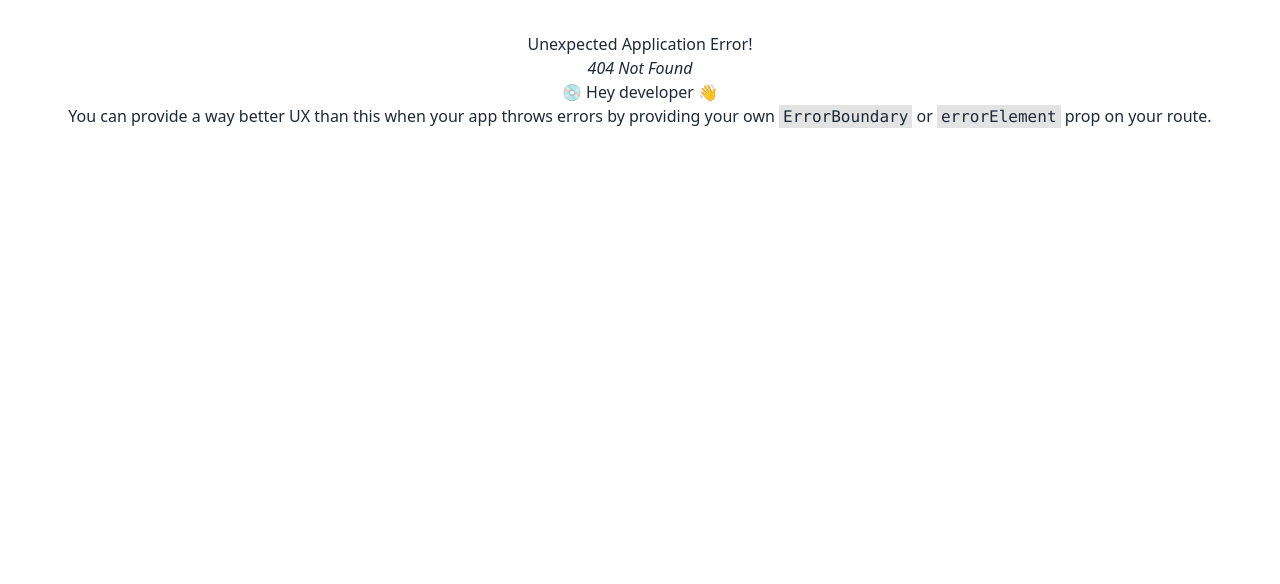
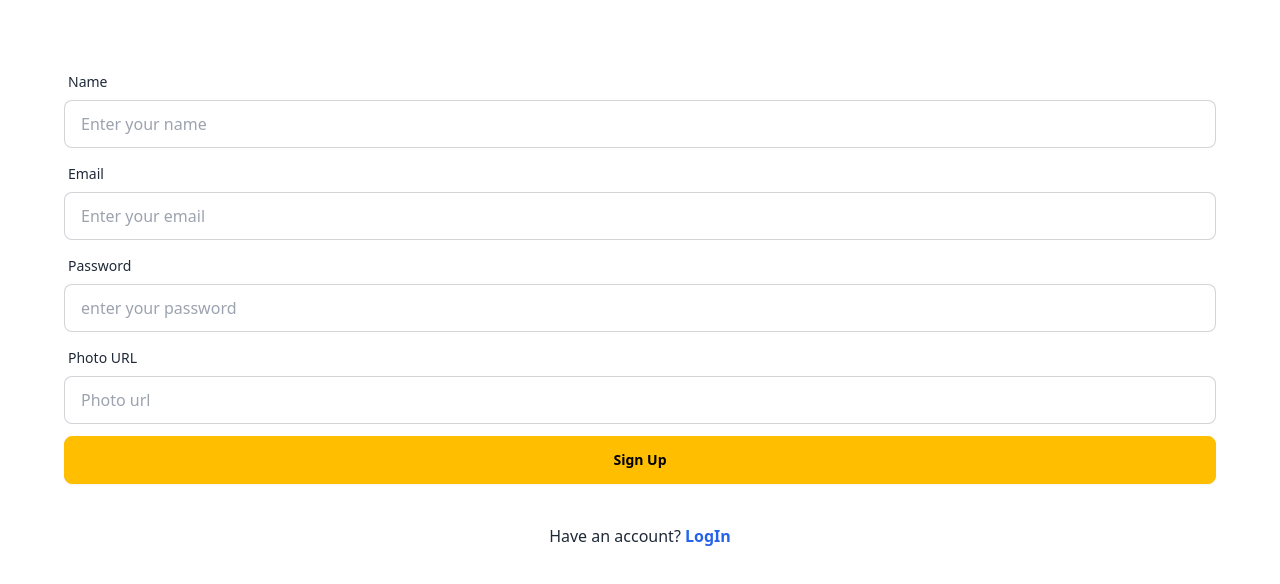
Before and after one commit to hasiburrahmanakash79/programming-contest, a React (Vite) app: page /adminRegi in a window 1280 px wide. Before the commit this address had no page. Shown: the top 584 px of the page. Built offline with nearby package versions, Linux system fonts and the light colour scheme; no server answers.

Commit message:
make login system

```diff
--- a/package.json
+++ b/package.json
@@ -11,6 +11,7 @@
   },
   "dependencies": {
     "axios": "^1.6.8",
+    "firebase": "^10.11.0",
     "localforage": "^1.10.0",
     "match-sorter": "^6.3.4",
     "react": "^18.2.0",
--- /dev/null
+++ b/src/Login/SignIn.jsx
@@ -0,0 +1,89 @@
+import { useContext, useState } from "react";
+import { AuthContext } from "../Provider/AuthProvider";
+import { Link, useLocation, useNavigate } from "react-router-dom";
+import Swal from "sweetalert2";
+
+const SignIn = () => {
+  const [passShow, setPassShow] = useState(false);
+
+  const { logInUser } = useContext(AuthContext);
+
+  const navigate = useNavigate();
+  const location = useLocation();
+
+  const from = location.state?.from?.pathname || "/";
+
+  //Email password
+  const handleLogIn = (event) => {
+    event.preventDefault();
+    const form = event.target;
+    const email = form.email.value;
+    const password = form.password.value;
+
+    logInUser(email, password)
+      .then((result) => {
+        const loggedUser = result.user;
+        console.log(loggedUser);
+        navigate(from, { replace: true });
+        Swal.fire({
+          showConfirmButton: false,
+          timer: 1000,
+          title: "Login Successful",
+          icon: "success",
+        });
+        form.reset();
+      })
+      .catch((error) => {
+        console.log(error);
+      });
+  };
+
+  return (
+    <div>
+      <form onSubmit={handleLogIn} className="card-body">
+        <div className="form-control">
+          <label className="label">
+            <span className="label-text">Email</span>
+          </label>
+          <input
+            type="email"
+            name="email"
+            placeholder="Enter your email"
+            className="input input-bordered"
+            required
+          />
+        </div>
+        <div className="form-control">
+          <label className="label">
+            <span className="label-text">Password</span>
+          </label>
+          <input
+            type={passShow ? "text" : "password"}
+            name="password"
+            placeholder="enter your password"
+            className="input input-bordered"
+            required
+          />
+          <label className="label">
+            <a className="label-text-alt link link-hover">
+              <p onClick={() => setPassShow(!passShow)}>
+                <small>
+                  {passShow ? <span>Hide Pass</span> : <span>Show Pass</span>}
+                </small>
+              </p>
+            </a>
+          </label>
+        </div>
+        <div className="form-control mt-1">
+          <button className="btn btn-warning">Login</button>
+        </div>
+      </form>
+      <Link to="/adminRegi">
+              Do not have an account?{" "}
+              <span className="text-orange-600 font-bold">SignUp</span>{" "}
+            </Link>
+    </div>
+  );
+};
+
+export default SignIn;
--- /dev/null
+++ b/src/Login/SignUp.jsx
@@ -0,0 +1,102 @@
+import { useContext, useState } from 'react';
+import { Link, useLocation, useNavigate } from 'react-router-dom';
+import { AuthContext } from '../Provider/AuthProvider';
+import Swal from 'sweetalert2';
+
+const SignUp = () => {
+    const [error, setError] = useState('')
+  const navigate = useNavigate();
+  const location = useLocation();
+  const from = location.state?.from?.pathname || "/";
+
+  const {createUser } = useContext(AuthContext)
+
+  const handleSignUp = (event) =>{
+    event.preventDefault()
+    const form = event.target;
+    const name = form.name.value;
+    const email = form.email.value;
+    const password = form.password.value;
+    const photo = form.photo.value;
+    console.log(name, email, password, photo);
+
+    createUser(email, password)
+    .then(result =>{
+      const loggedUser = result.user
+      console.log(loggedUser);
+      navigate(from, { replace: true });
+      Swal.fire(
+        'Registration in Successful',
+        'Welcome to our robotWorld',
+        'success'
+      )
+    })
+    .catch(error => setError(error.message))
+  }
+    return (
+        <div>
+            <form onSubmit={handleSignUp} className="card-body">
+            <div className="form-control">
+              <label className="label">
+                <span className="label-text">Name</span>
+              </label>
+              <input
+                type="text"
+                name="name"
+                placeholder="Enter your name"
+                className="input input-bordered"
+                required
+              />
+            </div>
+            <div className="form-control">
+              <label className="label">
+                <span className="label-text">Email</span>
+              </label>
+              <input
+                type="email"
+                name="email"
+                placeholder="Enter your email"
+                className="input input-bordered"
+                required
+              />
+            </div>
+            <div className="form-control">
+              <label className="label">
+                <span className="label-text">Password</span>
+              </label>
+              <input
+                type="password"
+                name="password"
+                placeholder="enter your password"
+                className="input input-bordered"
+                required
+              />
+            </div>
+            <div className="form-control">
+              <label className="label">
+                <span className="label-text">Photo URL</span>
+              </label>
+              <input
+                type="text"
+                name="photo"
+                placeholder="Photo url"
+                className="input input-bordered"
+                required
+              />
+            </div>
+            <div className="form-control mt-1">
+              <button className="btn btn-warning">Sign Up</button>
+            </div>
+            <p className="text-red-600">{error}</p>
+          </form>
+          <div className="text-center mb-7">
+            <Link to="/login">
+              Have an account?{" "}
+              <span className="text-blue-600 font-bold">LogIn</span>{" "}
+            </Link>
+          </div>
+        </div>
+    );
+};
+
+export default SignUp;
--- /dev/null
+++ b/src/Provider/AuthProvider.jsx
@@ -0,0 +1,55 @@
+import {
+    createUserWithEmailAndPassword,
+    getAuth,
+    onAuthStateChanged,
+    signInWithEmailAndPassword,
+    signOut,
+  } from "firebase/auth";
+  import { createContext, useEffect, useState } from "react";
+import app from "../firebase/firebase.config";
+
+  export const AuthContext = createContext();
+  const auth = getAuth(app);
+
+  const AuthProvider = ({ children }) => {
+    const [user, setUser] = useState(null);
+    const [loading, setLoading] = useState(true);
+
+
+    const createUser = (email, password) => {
+      setLoading(true);
+      return createUserWithEmailAndPassword(auth, email, password);
+    };
+    const logInUser = (email, password) => {
+      setLoading(true);
+      return signInWithEmailAndPassword(auth, email, password);
+    };
+
+    const logOutUser = () => {
+      return signOut(auth);
+    };
+
+    useEffect(() => {
+      const unSubscribe = onAuthStateChanged(auth, (loggedUser) => {
+        setUser(loggedUser);
+        setLoading(false);
+      });
+      return () => {
+        return unSubscribe;
+      };
+    }, []);
+
+
+    const authInfo = {
+      user,
+      loading,
+      createUser,
+      logInUser,
+      logOutUser,
+    };
+    return (
+      <AuthContext.Provider value={authInfo}>{children}</AuthContext.Provider>
+    );
+  };
+
+  export default AuthProvider;
--- /dev/null
+++ b/src/firebase/firebase.config.js
@@ -0,0 +1,19 @@
+// Import the functions you need from the SDKs you need
+import { initializeApp } from "firebase/app";
+// TODO: Add SDKs for Firebase products that you want to use
+// https://firebase.google.com/docs/web/setup#available-libraries
+
+// Your web app's Firebase configuration
+const firebaseConfig = {
+    apiKey: "AIzaSyDyyWruBPdjYfGBPEvrkAmKPUK7rmrVhtc",
+    authDomain: "programming-contest-2024.firebaseapp.com",
+    projectId: "programming-contest-2024",
+    storageBucket: "programming-contest-2024.appspot.com",
+    messagingSenderId: "215020737017",
+    appId: "1:215020737017:web:4814b5d43b53d20c2ead28"
+};
+
+// Initialize Firebase
+const app = initializeApp(firebaseConfig);
+
+export default app;
```
Also changed, not shown: src/Router/router.jsx (+7 -2 lines), src/main.jsx (+5 -2 lines), 1 other file (tests, documents, lock files or other folders).
